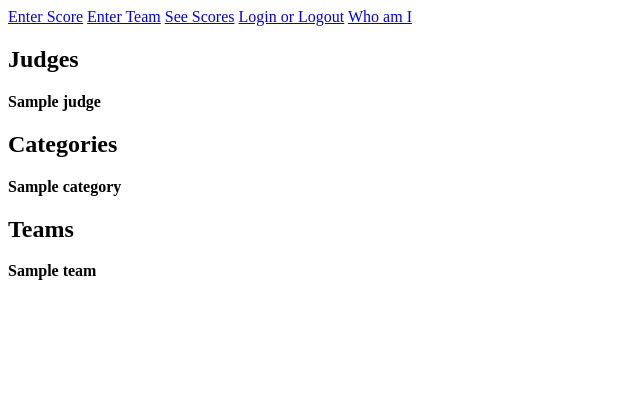
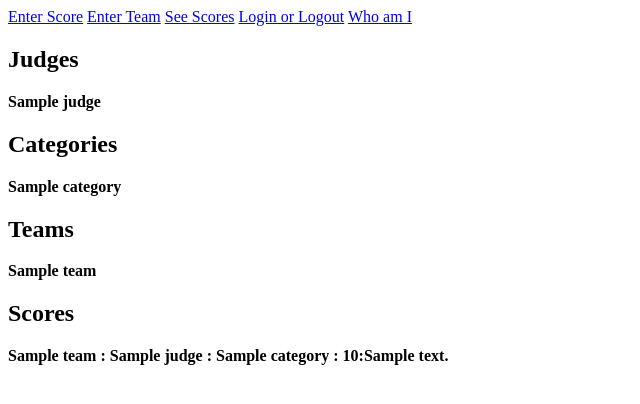
Before and after one commit to raygeeknyc/cumyhackathon, a Flask app: template templates/reset.html in a window 1280 px wide. Shown: the top 404 px of the page, without its empty margins (0-640 px from the left). Run offline with Flask 2, Linux system fonts and the light colour scheme; the template is opened without the code that fills it: most values are stand-ins (such as "Sample title", 1, 10 or a date in 2020).

Commit message:
Added reset parameter to delete all entered scores sorted displayed entities after a reset

```diff
--- a/main.py
+++ b/main.py
@@ -84,11 +84,12 @@ def save_scores():
 # [START all_scores_form]
 @app.route('/all_scores', methods=['POST', 'GET'])
 def all_scores_form():
-    scores = Score.GetSorted()
+    scores = []
     summaries = []
     for team in Team.GetAll():
       total_score = 0
       for score in Score.GetScoresForTeam(team.name):
+        scores.append(score)
         total_score += score.score
       summaries.append([team.name, team.members, team.contact, total_score])
     summaries.sort(reverse=True, key=lambda x: int(x[3]))
@@ -108,20 +109,26 @@ def save_team():
   Score.AddAllTeamTemplateScores()
 
 # [START reset_data_form]
-@app.route('/reset', methods=['POST', 'GET'])
+@app.route('/reset', methods=['GET'])
 def reset_form():
   user = users.get_current_user()
   if user.email() != SUPERUSER_EMAIL:
     print("user is {}".format(user.email()))
     abort(403)
+  print("request args {}".format(request.args))
+  if 'scores' in request.args:
+    print("Deleting scores")
+    Score.DeleteAll()
   models.SetupStaticData()
-  judges = Judge.GetAll()
-  categories = Category.GetAll()
-  teams = Team.GetAll()
+  judges = Judge.GetSorted()
+  categories = Category.GetSorted()
+  teams = Team.GetSorted()
+  scores = Score.GetSorted()
   return render_template('reset.html',
     judges = judges,
     teams = teams,
-    categories = categories)
+    categories = categories,
+    scores = scores)
 # [END reset_data_form]
 
 # [START team_form]
--- a/templates/reset.html
+++ b/templates/reset.html
@@ -32,6 +32,13 @@
        <b>{{ team.name }}
       </div>
    {% endfor %}
+   <!-- [START scores -->
+   <H2>Scores</H2>
+   {% for score in scores %}
+      <div class="row">
+       <b>{{score.team}} : {{score.judge}} : {{score.category}} : {{score.score}}:{{score.notes}}
+      </div>
+   {% endfor %}
    </div>
  </body>
 </html>
```
